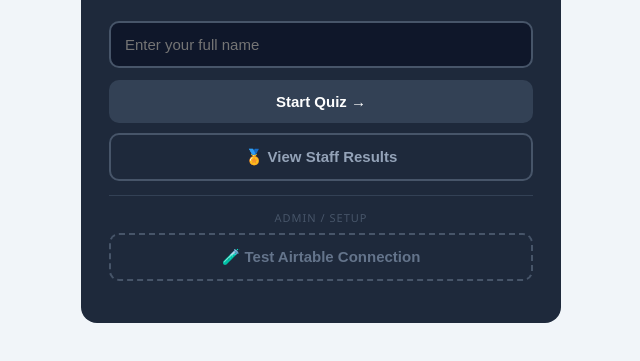
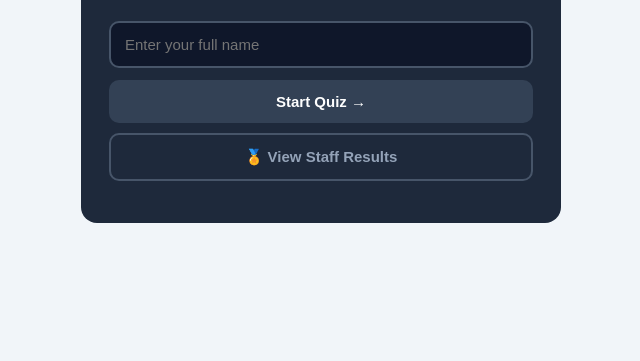
Before and after one commit to BrainAddiction/georgelab-quiz, a plain HTML site: page index.html in a window 1280 px wide. Shown: the part 181-542 px from the top of the page, without its empty margins (319-959 px from the left). Drawn offline with Linux system fonts and the light colour scheme.

Commit message:
Refactor quiz interface by removing test button
Removed admin setup section and test button from the quiz interface. Added a submit early button for submitting quiz results.

```diff
--- a/index.html
+++ b/index.html
@@ -104,11 +104,7 @@
     <input type="text" id="name-input" placeholder="Enter your full name" onkeydown="if(event.key==='Enter')startQuiz()">
     <button class="btn-primary" id="start-btn" onclick="startQuiz()" disabled>Start Quiz →</button>
     <button class="btn-secondary" onclick="showLeaderboard()">🏅 View Staff Results</button>
-    <div style="border-top:1px solid #334155;padding-top:14px;margin-top:4px">
-      <div style="font-size:11px;color:#475569;margin-bottom:8px;text-transform:uppercase;letter-spacing:1px">Admin / Setup</div>
-      <button class="btn-dashed" id="test-btn" onclick="runTest()">🧪 Test Airtable Connection</button>
-      <p id="test-note" style="font-size:11px;color:#64748b;margin-top:6px;display:none"></p>
-    </div>
+
   </div>
 </div>
 </div>
@@ -132,7 +128,10 @@
     <div class="feedback" id="feedback-msg"></div>
     <button class="exp-btn btn-outline" onclick="toggleExp()" id="exp-btn" style="width:100%;margin-bottom:8px">💡 Why? Show Explanation ▼</button>
     <div class="explanation" id="explanation" style="display:none"></div>
-    <button class="btn-dark" id="next-btn" onclick="nextQuestion()">Next Question →</button>
+    <div style="display:flex;gap:10px">
+      <button class="btn-dark" id="next-btn" onclick="nextQuestion()" style="flex:1">Next Question →</button>
+      <button class="btn-outline" onclick="submitEarly()" style="flex:0 0 auto;padding:13px 16px;font-size:13px;white-space:nowrap">Submit Now ⏎</button>
+    </div>
   </div>
 </div>
 </div>
@@ -322,37 +321,14 @@ function startQuiz(){
   show("quiz");
 }
 
-async function runTest(){
-  const btn=document.getElementById("test-btn");
-  const note=document.getElementById("test-note");
-  btn.textContent="⏳ Sending test entry…";
-  btn.disabled=true;
-  note.style.display="none";
-
-  const entry={
-    name:"TEST USER (auto)",
-    score:ALL_QUESTIONS.length-3,
-    total:ALL_QUESTIONS.length,
-    violations:ALL_QUESTIONS.slice(0,3).map(q=>({
-      rule:q.r,question:q.q,
-      chosen:q.a[(q.c+1)%q.a.length],
-      correct:q.a[q.c],explanation:q.e
-    })),
-    date:new Date().toISOString()
-  };
-
-  const ok=await sendToWebhook(entry);
-  if(ok){
-    btn.textContent="✅ Confirmed! Webhook received the data";
-    btn.style.color="#22c55e";
-    note.textContent="Check your GitHub repo — a new file appeared in the results/ folder!";
-    note.style.display="block";
-    saveLocal(entry);
-  }else{
-    btn.textContent="❌ Failed — check the webhook URL";
-    btn.style.color="#ef4444";
+async function submitEarly(){
+  if(!confirm(`Submit now after ${idx+1} of ${questions.length} questions?\n\nRemaining questions will count as unanswered.`))return;
+  // Mark all unasked questions as violations
+  for(let i=idx+1;i<questions.length;i++){
+    const q=questions[i];
+    violations.push({rule:q.r,question:q.q,correct:q.a[q.c],chosen:"(not answered)",explanation:q.e});
   }
-  btn.disabled=false;
+  await finishQuiz();
 }
 
 // ── Quiz ──────────────────────────────────────────────────────────
@@ -455,14 +431,13 @@ async function finishQuiz(){
   renderResults(currentResult);
   show("results");
 
-  const savingEl=document.getElementById("result-saving");
-  savingEl.textContent="💾 Saving to Airtable…";
+  savingEl.textContent="💾 Saving results…";
   savingEl.style.color="#64748b";
 
   const ok=await sendToWebhook(currentResult);
   saveLocal(currentResult);
 
-  savingEl.textContent=ok?"✓ Saved to Airtable":"⚠️ Saved locally (Airtable sync failed)";
+  savingEl.textContent=ok?"✓ Results saved":"⚠️ Saved locally only";
   savingEl.style.color=ok?"#22c55e":"#f59e0b";
 }
 
```
